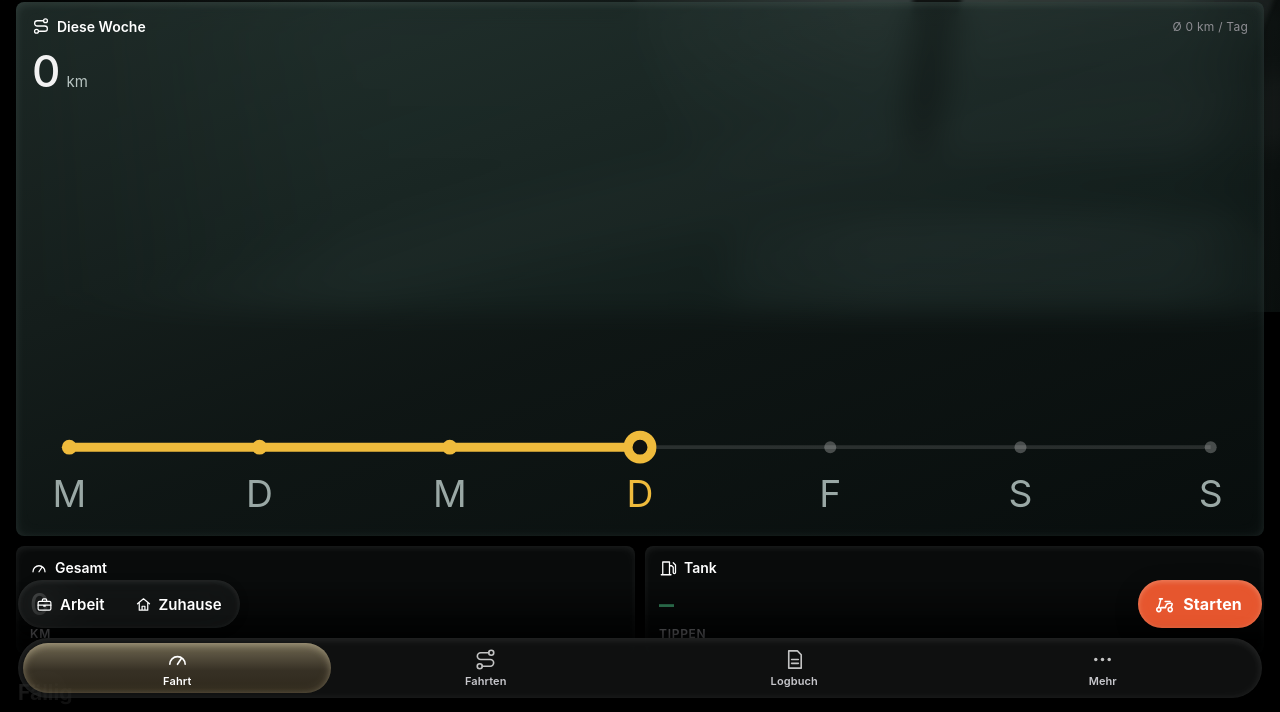
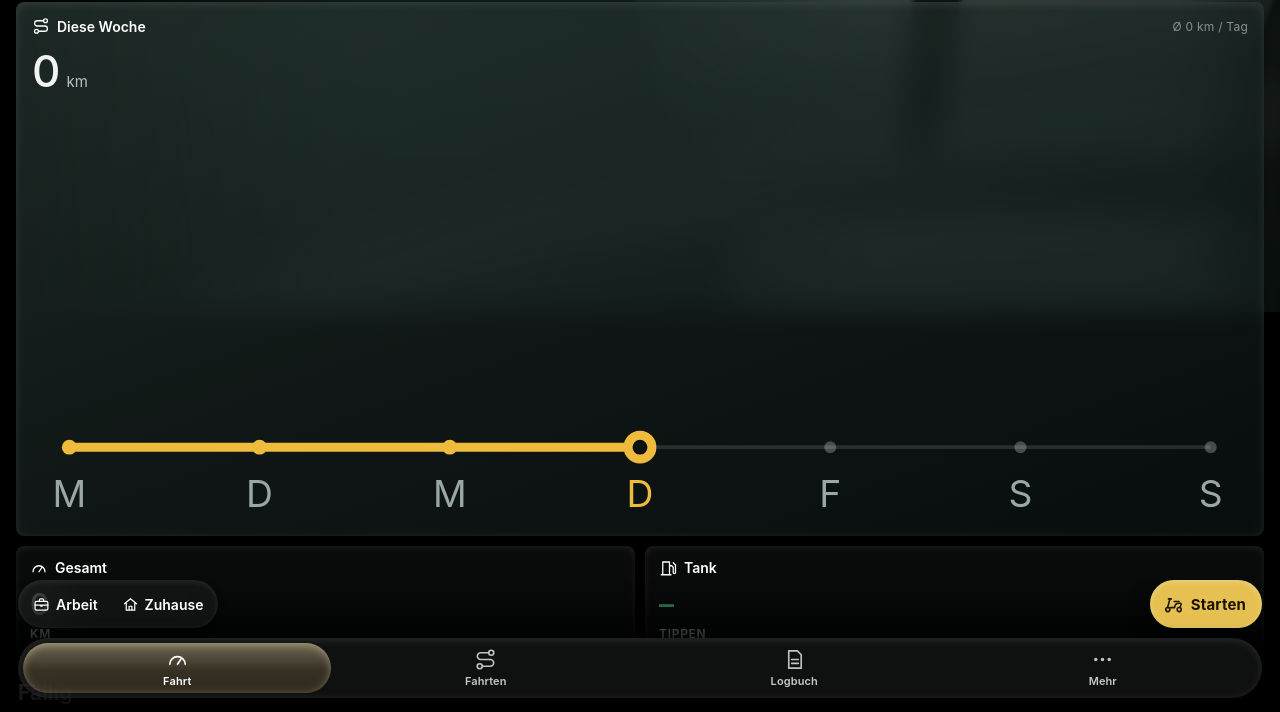
Before and after one commit to elpolvo12/Vuelta, a plain HTML site: page index.html in a window 1280 px wide. Shown: the part 88-800 px from the top of the page. Drawn offline with Linux system fonts and the light colour scheme; no server answers.

Commit message:
Add files via upload

```diff
--- a/style.css
+++ b/style.css
@@ -535,3 +535,15 @@ body.scrolled .drow .cta:not(.go):not(.sec2){background:rgba(239,187,60,.5)!impo
 .vst i,.vst u{border-radius:0!important}
 .vst u{border-bottom-left-radius:5px!important}
 .vst i:last-child{border-bottom-right-radius:5px!important}
+/* Fix: Dock passt immer in die Breite */
+.drow{width:100%;min-width:0}
+.drow .grp{flex:0 1 auto;min-width:0}
+.drow .grp button{padding:0 11px!important;gap:6px!important;font-size:14px!important}
+.drow .cta{flex:none;padding:0 16px 0 13px!important;font-size:15px!important;gap:7px!important}
+@media (max-width:360px){.drow .grp button span{display:none}.drow .grp button{padding:0 12px!important}}
+.drow .grp{overflow:hidden}
+.drow .grp button{min-width:0;flex:0 1 auto}
+.drow .grp button span{min-width:0;text-overflow:ellipsis}
+/* Starten in Gelb wie alle Hauptaktionen */
+.drow .cta.go,body.scrolled .drow .cta.go{background:rgba(255,214,90,.9)!important;color:#1a1204!important;box-shadow:0 8px 22px rgba(0,0,0,.4),inset 0 1.5px 5px rgba(255,250,230,.28),inset 0 0 12px rgba(255,245,210,.08)!important}
+.drow .cta.go svg{stroke:#1a1204!important;fill:none!important}
```
